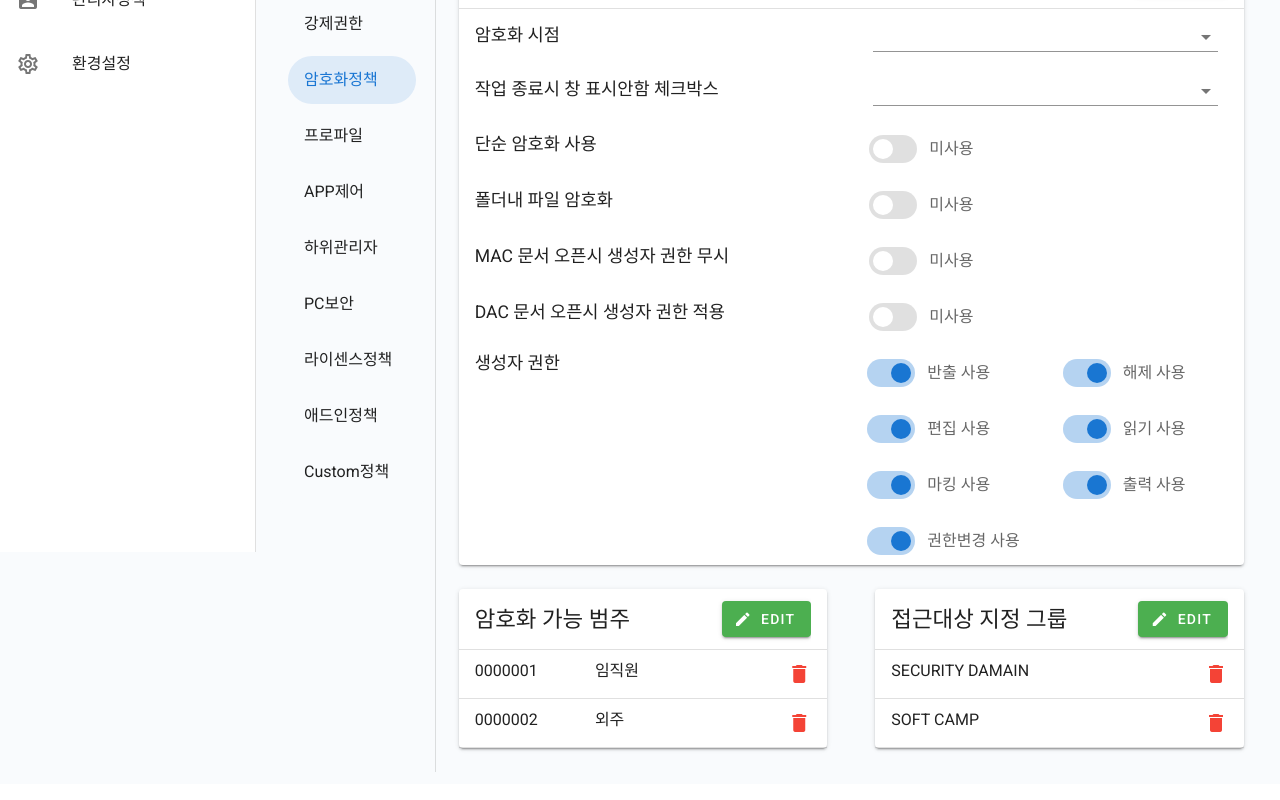
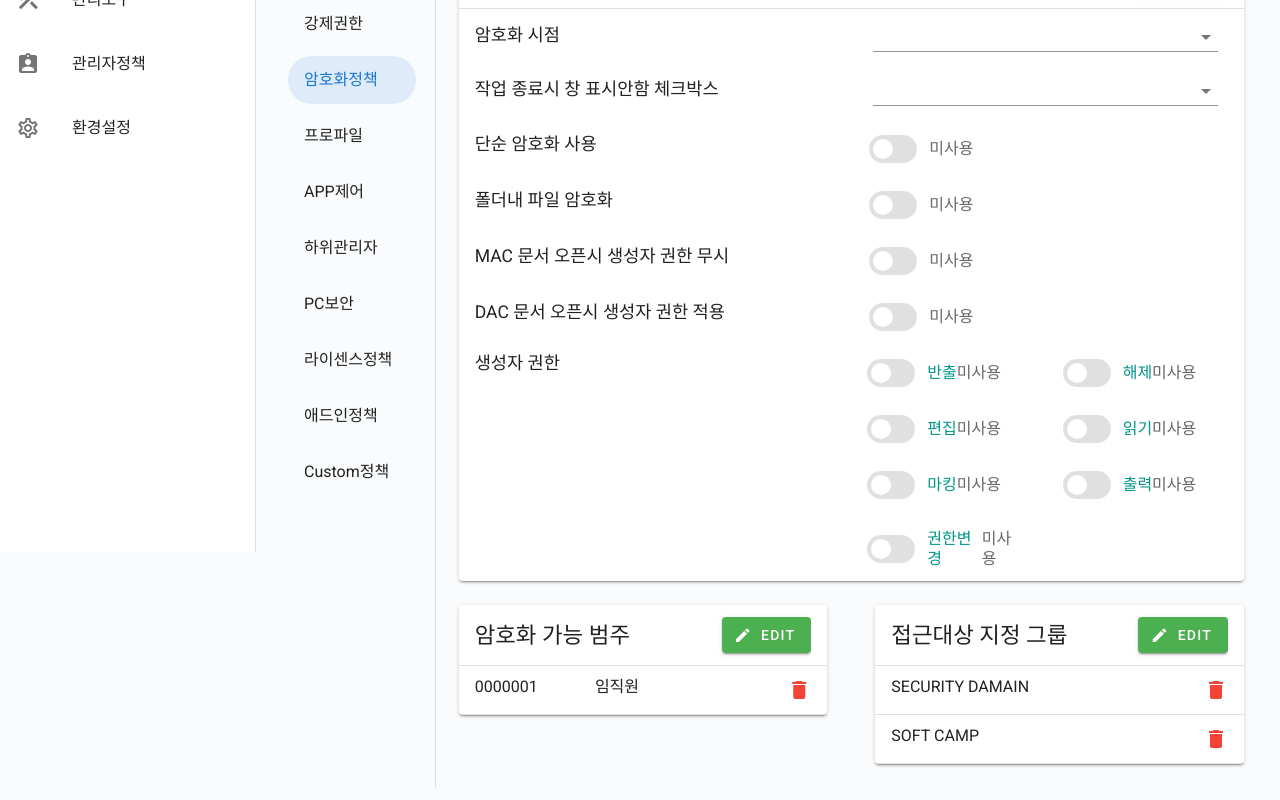
Before and after one commit to woo-da-young/cs_console_demo, a Vue app: page /#/home2 in a window 1280 px wide. Shown: the part 248-1048 px from the top of the page. Built offline with nearby package versions, Linux system fonts and the light colour scheme.

Commit message:
색상 변경

```diff
--- a/src/Home2.vue
+++ b/src/Home2.vue
@@ -49,10 +49,10 @@
                           <v-col>기본 암호화 정책</v-col>
                           <v-col align="right" justify="space-around">
                             <v-btn color="primary" @click="snackbar = true"><v-icon left>mdi-pencil</v-icon>Save</v-btn>
-                              <v-snackbar v-model="snackbar" dark >
+                              <v-snackbar v-model="snackbar" dark color="#666">
                                 저장되었습니다.
                                 <template v-slot:action="{ attrs }">
-                                <v-btn color="red" text v-bind="attrs" @click="snackbar = false">닫기</v-btn>
+                                <v-btn color="blue" text v-bind="attrs" @click="snackbar = false">닫기</v-btn>
                               </template>
                             </v-snackbar>
                           </v-col>
@@ -106,8 +106,10 @@
                               inset
                               hide-details
                               style="padding:0px 10px; margin-top: 8px;"
-                              :label="item.switch === false ? `미사용` : `사용`"
-                            ></v-switch>
+                            >
+                              <template v-slot:label v-if="item.switch === true"><span style="color: #000">사용</span></template>
+                              <template v-slot:label v-else><span>미사용</span></template>
+                            </v-switch>
                           </v-col>
                         </v-row>
                     </v-list-item-content>
@@ -130,12 +132,14 @@
                             <v-row align="center">
                               <v-col cols="6" v-for="item in authList" :key="item.text">
                                 <v-switch
-                                  v-model="item.active"
+                                  v-model="item.switch"
                                   inset
                                   hide-details
                                   style="padding:0px 10px; margin-top: 8px;"
-                                  :label="item.active === false ? item.text + ` 미사용` : item.text + ` 사용`"
-                                ></v-switch>
+                                >
+                                  <template v-slot:label v-if="item.switch === true"><span style="color: #009688">{{item.text}}</span><span style="color: #000"> 사용</span></template>
+                                  <template v-slot:label v-else><span style="color: #009688; ">{{item.text}}</span><span> 미사용</span></template>
+                                </v-switch>
                               </v-col>
                             </v-row>
                           </v-col>
@@ -164,17 +168,36 @@
                                   <template v-slot:activator="{ on, attrs }">
                                     <v-btn color="success" v-bind="attrs" v-on="on"><v-icon left>mdi-pencil</v-icon>Edit</v-btn>
                                   </template>
-                                  <v-card>
-                                    <v-card-title class="text-h5">범주 추가</v-card-title>
+                                  <v-card >
+                                    <v-card-title class="text-h5">범주 선택</v-card-title>
                                       <v-card-text>
                                         보안문서 생성 시 선택 가능한 범주를 설정하십시오.<br>
                                         아무 것도 설정하지 않으면 암호화 시 모든 범주를 선택할 수 있습니다.
-
+                                        <v-card style="margin-top: 20px;" flat>
+                                          <v-simple-table dense>
+                                            <template v-slot:default>
+                                              <thead>
+                                                <tr>
+                                                  <th class="text-left"><v-checkbox color="primary" value="red" hide-details dense></v-checkbox></th>
+                                                  <th class="text-left">범주ID</th>
+                                                  <th class="text-left">범주명</th>
+                                                </tr>
+                                              </thead>
+                                              <tbody>
+                                                <tr v-for="item in rangeList" :key="item.no">
+                                                  <td><v-checkbox color="primary" :value="item.no" hide-details dense></v-checkbox></td>
+                                                  <td>{{ item.no }}</td>
+                                                  <td>{{ item.range }}</td>
+                                                </tr>
+                                              </tbody>
+                                            </template>
+                                          </v-simple-table>
+                                        </v-card>
                                       </v-card-text>
                                     <v-card-actions>
                                       <v-spacer></v-spacer>
-                                      <v-btn color=" darken-1" text @click="dialog = false">아니요</v-btn>
-                                      <v-btn color="blue darken-1" text @click="deletePossible(dialog)">네</v-btn>
+                                      <v-btn color=" darken-1" text @click="dialog = false">취소</v-btn>
+                                      <v-btn color="blue darken-1" text @click="deletePossible(dialog)">추가</v-btn>
                                     </v-card-actions>
                                   </v-card>
                                 </v-dialog>
@@ -184,6 +207,7 @@
                       </v-list-item>
                       <v-divider></v-divider>
 
+                      <template v-if="possibleList.length > 0">
                         <div v-for="(item,index) in possibleList" :key="item.no">
                         <v-list-item>
                           <v-list-item-content>
@@ -210,6 +234,16 @@
                         </v-list-item>
                         <v-divider></v-divider>
                       </div>
+                    </template>
+
+                      <v-list-item v-if="possibleList.length === 0">
+                        <v-list-item-content>
+                          <v-row>
+                            <v-col cols="12" align="center">내용이 없습니다</v-col>
+                          </v-row>
+                        </v-list-item-content>
+                      </v-list-item>
+
                     </v-card>
                   </v-container>
                 </v-col>
@@ -221,32 +255,54 @@
                             <v-row align="center" justify="space-around" >
                               <v-col cols="8">접근대상 지정 그룹</v-col>
                               <v-col cols="4" align="right" justify="space-around">
-                                <v-btn color="success"><v-icon left>mdi-pencil</v-icon>Edit</v-btn>
+                                 <v-dialog v-model="dialog2" persistent max-width="800">
+                                  <template v-slot:activator="{ on, attrs }">
+                                    <v-btn color="success" v-bind="attrs" v-on="on"><v-icon left>mdi-pencil</v-icon>Edit</v-btn>
+                                  </template>
+                                  <v-card>
+                                    <v-card-title class="text-h5">범주 추가</v-card-title>
+                                      <v-card-text>
+                                        해당 사용자 및 그룹이 보안문서 생성 시 접근 권한을 지정합니다.
+                                      </v-card-text>
+                                    <v-card-actions>
+                                      <v-spacer></v-spacer>
+                                      <v-btn color=" darken-1" text @click="dialog2 = false">아니요</v-btn>
+                                      <v-btn color="blue darken-1" text @click="deleteAccess(dialog2)">네</v-btn>
+                                    </v-card-actions>
+                                  </v-card>
+                                </v-dialog>
                               </v-col>
                             </v-row>
                         </v-list-item-content>
                       </v-list-item>
                       <v-divider></v-divider>
 
+
+                       <div v-for="(item,index) in accessList" :key="item.range">
                         <v-list-item>
                           <v-list-item-content>
                             <v-row>
-                            <v-col cols="8">SECURITY DAMAIN</v-col>
-                            <v-col cols="4" align="right"><v-icon color="red">mdi-delete</v-icon></v-col>
+                              <v-col cols="8">{{item.range}}</v-col>
+                              <v-col cols="4" align="right">
+                                <v-dialog v-model="item.dialog" persistent max-width="500">
+                                  <template v-slot:activator="{ on, attrs }">
+                                    <v-icon color="red" v-bind="attrs" v-on="on">mdi-delete</v-icon>
+                                  </template>
+                                  <v-card>
+                                    <v-card-title class="text-h5">삭제하시겠습니까?</v-card-title>
+                                    <v-card-actions>
+                                      <v-spacer></v-spacer>
+                                      <v-btn color=" darken-1" text @click="item.dialog = false">아니요</v-btn>
+                                      <v-btn color="blue darken-1" text @click="deleteAccess(index)">네</v-btn>
+                                    </v-card-actions>
+                                  </v-card>
+                                </v-dialog>
+                              </v-col>
                             </v-row>
                           </v-list-item-content>
                         </v-list-item>
                         <v-divider></v-divider>
-
-                      <v-list-item>
-                        <v-list-item-content>
-                          <v-row>
-                            <v-col cols="8">SOFT CAMP</v-col>
-                            <v-col cols="4" align="right"><v-icon color="red">mdi-delete</v-icon></v-col>
-                          </v-row>
-                        </v-list-item-content>
-                      </v-list-item>
-                      <v-divider></v-divider>
+                      </div>
                     </v-card>
 
                   </v-container>
@@ -257,38 +313,6 @@
         </v-container>
       </v-container>
     </v-main>
-    <v-overlay :value="overlay">
-      <v-card>
-        <v-card-title class="lighten-2" >
-          범주 삭제
-        </v-card-title>
-          <v-divider></v-divider>
-          <v-container>
-            <v-container>
-              해당 범주를 삭제하시겠습니까?
-            </v-container>
-          </v-container>
-
-        <v-card-actions>
-          <v-spacer></v-spacer>
-          <v-btn
-            color="primary"
-            text
-            @click="dialog = false"
-          >
-            예
-          </v-btn>
-
-          <v-btn
-            color="primary"
-            text
-            @click="dialog = false"
-          >
-            아니요
-          </v-btn>
-        </v-card-actions>
-      </v-card>
-    </v-overlay>
   </v-app>
 </template>
 
@@ -319,13 +343,13 @@ import LeftNav from '../src/components/LeftNav.vue'
           {title: '작업 종료시 창 표시안함 체크박스', tooltip: '해당 기능을 사용 할 겨우 암호화 문서는 단순 암호화됩니다.', selectList: ['활성화', '비활성화', '감춤', '비활성화(체크)', '비활성화(언체크)', '감춤(체크)', '감춤(언체크)']},
         ],
         authList: [
-          { text: '반출', active: 'false' },
-          { text: '해제', active: 'false' },
-          { text: '편집', active: 'false' },
-          { text: '읽기', active: 'false' },
-          { text: '마킹', active: 'false' },
-          { text: '출력', active: 'false' },
-          { text: '권한변경', active: 'false' },
+          { text: '반출', switch: false },
+          { text: '해제', switch: false },
+          { text: '편집', switch: false },
+          { text: '읽기', switch: false },
+          { text: '마킹', switch: false },
+          { text: '출력', switch: false },
+          { text: '권한변경', switch: false },
         ],
         policyList: [
           {title: '단순 암호화 사용', tooltip: '해당 기능을 사용할 경우 암호화 문서는 단순 암호화 됩니다.', switch: false},
@@ -335,18 +359,29 @@ import LeftNav from '../src/components/LeftNav.vue'
         ],
         possibleList: [
           {no:'0000001', range:'임직원', dialog:false },
-          {no:'0000002', range:'외주', dialog:false }
+        ],
+        accessList: [
+          {range:'SECURITY DAMAIN', dialog:false },
+          {range:'SOFT CAMP', dialog:false }
+        ],
+        rangeList: [
+          {no:'0000001', range:'임직원'},
+          {no:'0000002', range:'외주'},
+          {no:'0000003', range:'임원'},
         ],
         dialog: false,
-        overlay:false,
+        dialog2: false,
         snackbar: false
       }
     },
     methods: {
       deletePossible (index){
-        console.log(index)
         this.possibleList[index].dialog = false
         this.possibleList.splice(index, 1);
+      },
+      deleteAccess (index){
+        this.accessList[index].dialog = false
+        this.accessList.splice(index, 1);
       }
     }
   }
--- a/src/components/LeftNav.vue
+++ b/src/components/LeftNav.vue
@@ -28,6 +28,7 @@
     data () {
       return {
         menuList: [
+          {icon: 'mdi-home', title: '홈'},
           {icon: 'mdi-folder', title: '정책관리'},
           {icon: 'mdi-shield-check', title: '보안감사'},
           {icon: 'mdi-hammer-wrench', title: '관리도구'},
```
Also changed, not shown: src/components/TopNav.vue (+8 -11 lines). Lines whose indentation alone changed are shown as unchanged.
